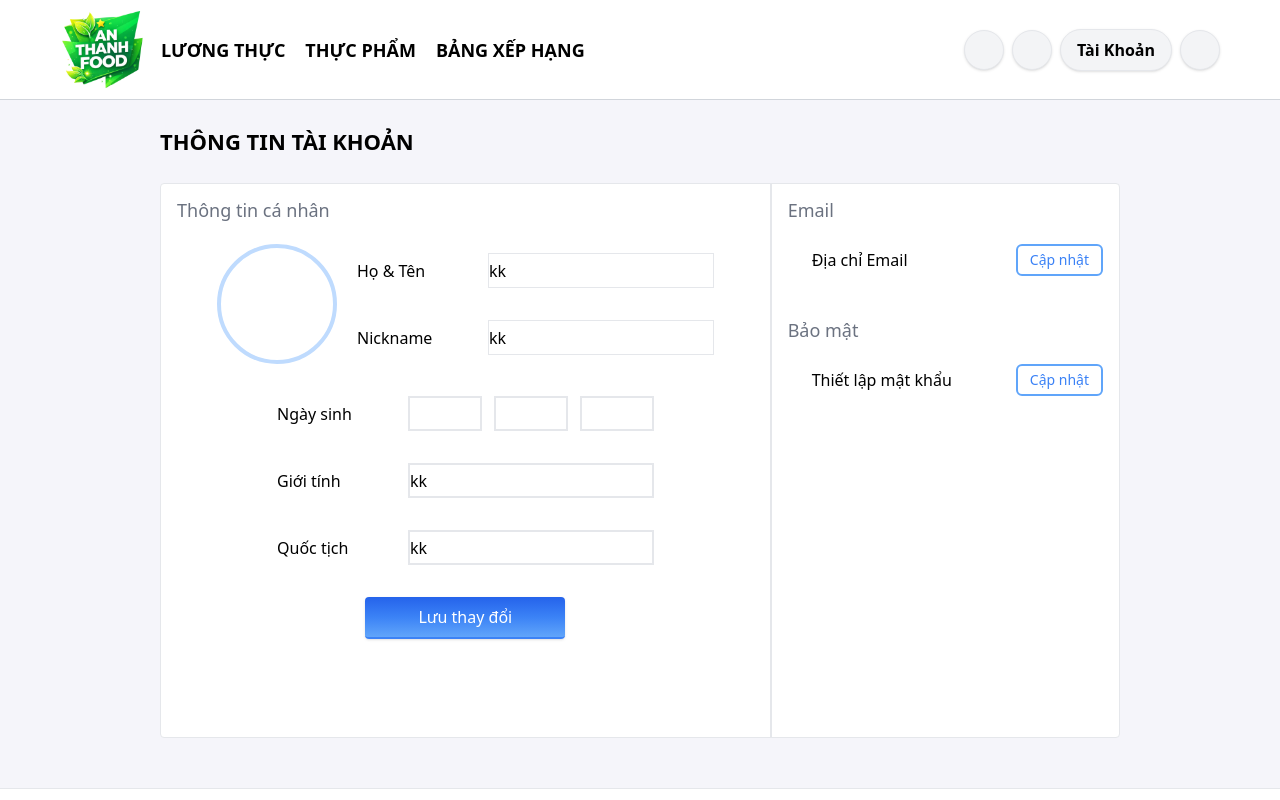
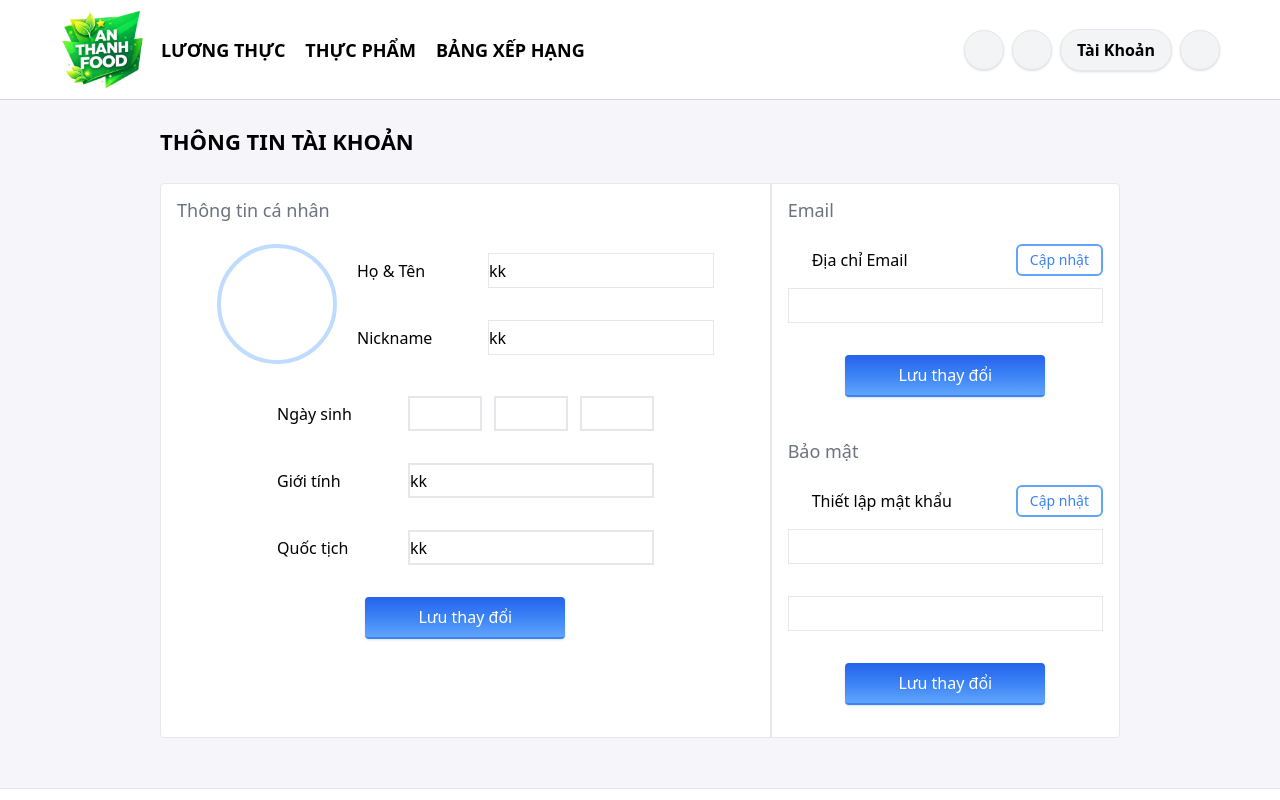
Before and after one commit to SongDuy/web-an-thanh-food, a React (Create React App) app: page /account/profile in a window 1280 px wide. Shown: the top 800 px of the page. Built offline with nearby package versions, Linux system fonts and the light colour scheme; some icons are missing.

Commit message:
Update new

```diff
--- a/src/pages/account/Profile.js
+++ b/src/pages/account/Profile.js
@@ -12,12 +12,6 @@ import LockIcon from '@mui/icons-material/Lock';
 const ProfilePage = () => {
     const [openSearch, setOpenSearch] = useState(false);
     const [openNotification, setOpenNotification] = useState(false);
-
-    //Ẩn thay đổi Email
-    const [showEditEmail, setShowEditEmail] = useState(false);
-
-    //Ẩn thay đổi Mật khẩu
-    const [showEditPassword, setShowEditPassword] = useState(false);
 
     return (
         <>
@@ -147,15 +141,11 @@ const ProfilePage = () => {
                                         <span className="text-black">Địa chỉ Email</span>
                                     </div>
 
-                                    <button
-                                        onClick={() => setShowEditEmail(prev => !prev)}
-                                        className="ml-auto h-8 px-3 rounded-md border-2 border-blue-400 text-sm font-medium text-blue-500 hover:text-blue-600"
-                                    >
+                                    <button className="ml-auto h-8 px-3 rounded-md border-2 border-blue-400 text-sm font-medium text-blue-500 hover:text-blue-600">
                                         Cập nhật
                                     </button>
                                 </div>
 
-                                {showEditEmail && (
                                 <div className="w-full flex flex-col gap-8 mt-3">
                                     <div className="w-full h-[35px] border">
 
@@ -167,7 +157,7 @@ const ProfilePage = () => {
 
                                     </div>
                                 </div>
-                                 )}
+
                             </div>
 
                             <div className="w-full">
@@ -179,15 +169,11 @@ const ProfilePage = () => {
                                         <span className="text-black">Thiết lập mật khẩu</span>
                                     </div>
 
-                                    <button
-                                        onClick={() => setShowEditPassword(prev => !prev)}
-                                        className="ml-auto h-8 px-3 rounded-md border-2 border-blue-400 text-sm font-medium text-blue-500 hover:text-blue-600"
-                                    >
+                                    <button className="ml-auto h-8 px-3 rounded-md border-2 border-blue-400 text-sm font-medium text-blue-500 hover:text-blue-600">
                                         Cập nhật
                                     </button>
                                 </div>
 
-                                {showEditPassword && (
                                 <div className="w-full flex flex-col gap-8 mt-3">
 
                                     <div className="w-full h-[35px] border">
@@ -205,7 +191,7 @@ const ProfilePage = () => {
 
                                     </div>
                                 </div>
-                                )}
+
                             </div>
 
                         </div>
```
Lines whose indentation alone changed are shown as unchanged.
